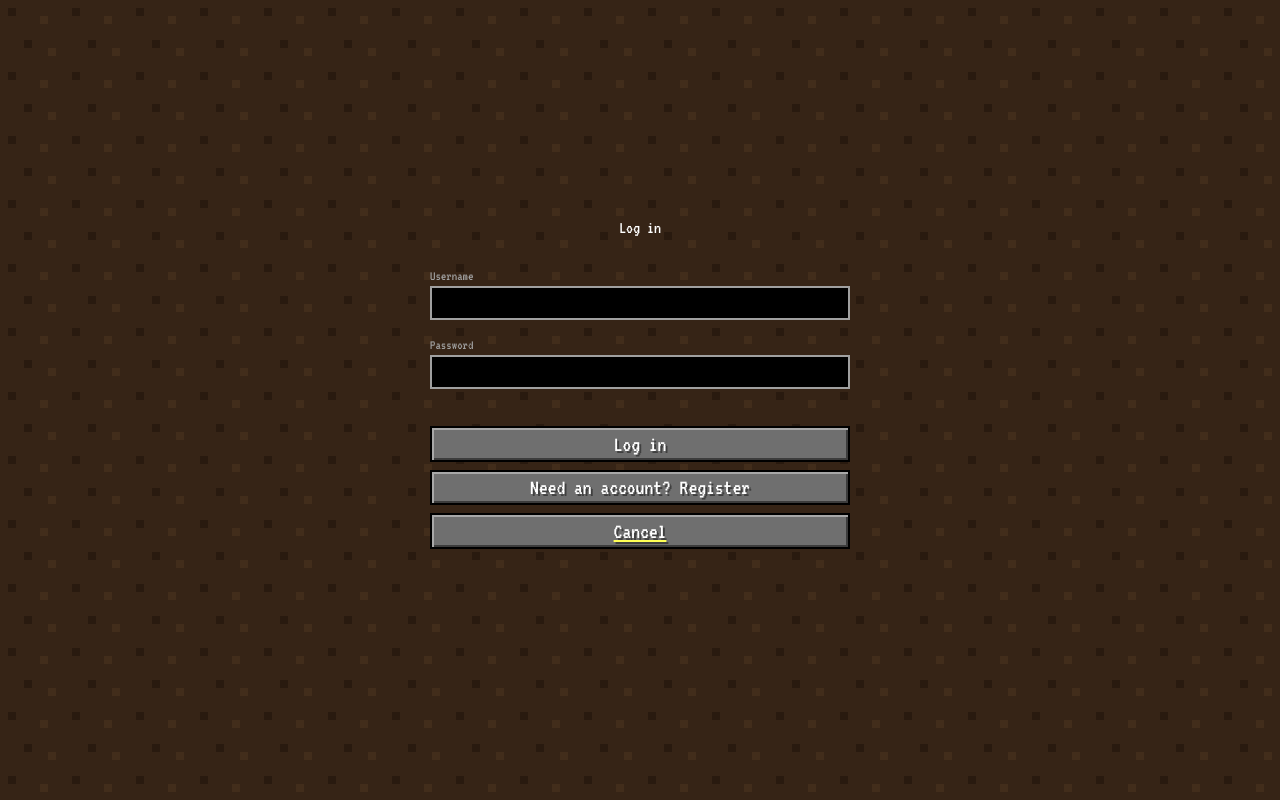
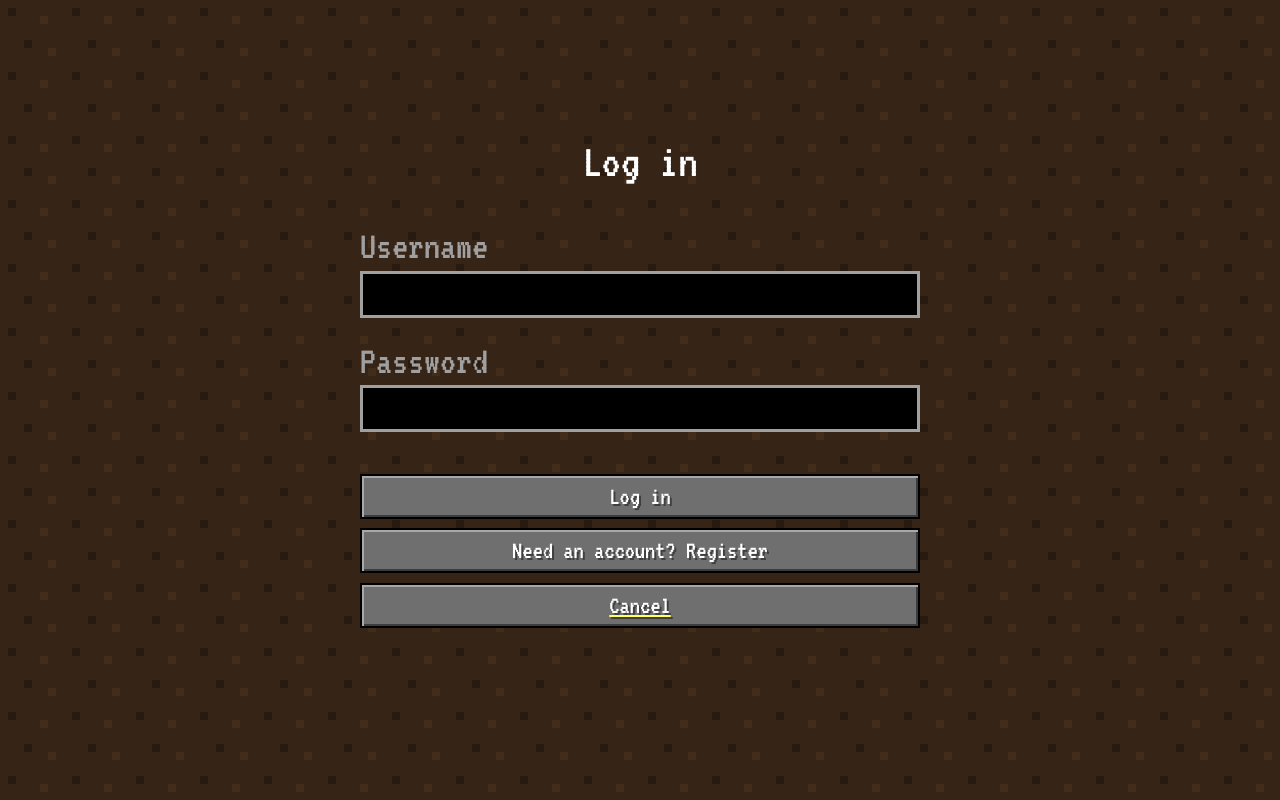
Before and after one commit to Guenks/CheckYourServ, a Vue app in the folder frontend/: page /auth in a window 1280 px wide. Built offline with nearby package versions, Linux system fonts and the light colour scheme.

Commit message:
bigger text for form

```diff
--- a/frontend/src/assets/minecraft.css
+++ b/frontend/src/assets/minecraft.css
@@ -105,7 +105,8 @@ button:focus-visible {
 }
 
 .mc-form {
-    width: min(100%, 420px);
+    width: min(100%, 560px);
+    font-size : 1.6rem; /* everything scale from here */
 }
 
 /* Centers vertically, but falls back to top-aligned (and scrollable)
@@ -115,28 +116,31 @@ button:focus-visible {
 }
 
 .mc-form h2 {
-    margin: 0 0 2rem;
-    font-size: 1.1rem;
+    margin: 0 0 2.5rem;
+    font-size: 3rem;
     text-shadow: none;
 }
 
 .mc-label {
     display: block;
-    margin: 0 0 0.2rem;
-    font-size: 0.85rem;
+    margin: 0 0 0.3rem;
+    font-size: 2.5rem;
     color: #a0a0a0;
 }
 
 .mc-form input {
     display: block;
     width: 100%;
-    margin-bottom: 1.1rem;
+    margin-bottom: 1.4rem;
+    padding: 0.5rem 0.75rem;
+    border-width: 3px;
 }
 
 .mc-form button {
     display: block;
     width: 100%;
-    margin-bottom: 0.5rem;
+    margin-bottom: 0.6rem;
+    padding: 0.5rem 1rem;
 }
 
 .mc-gap {
```
